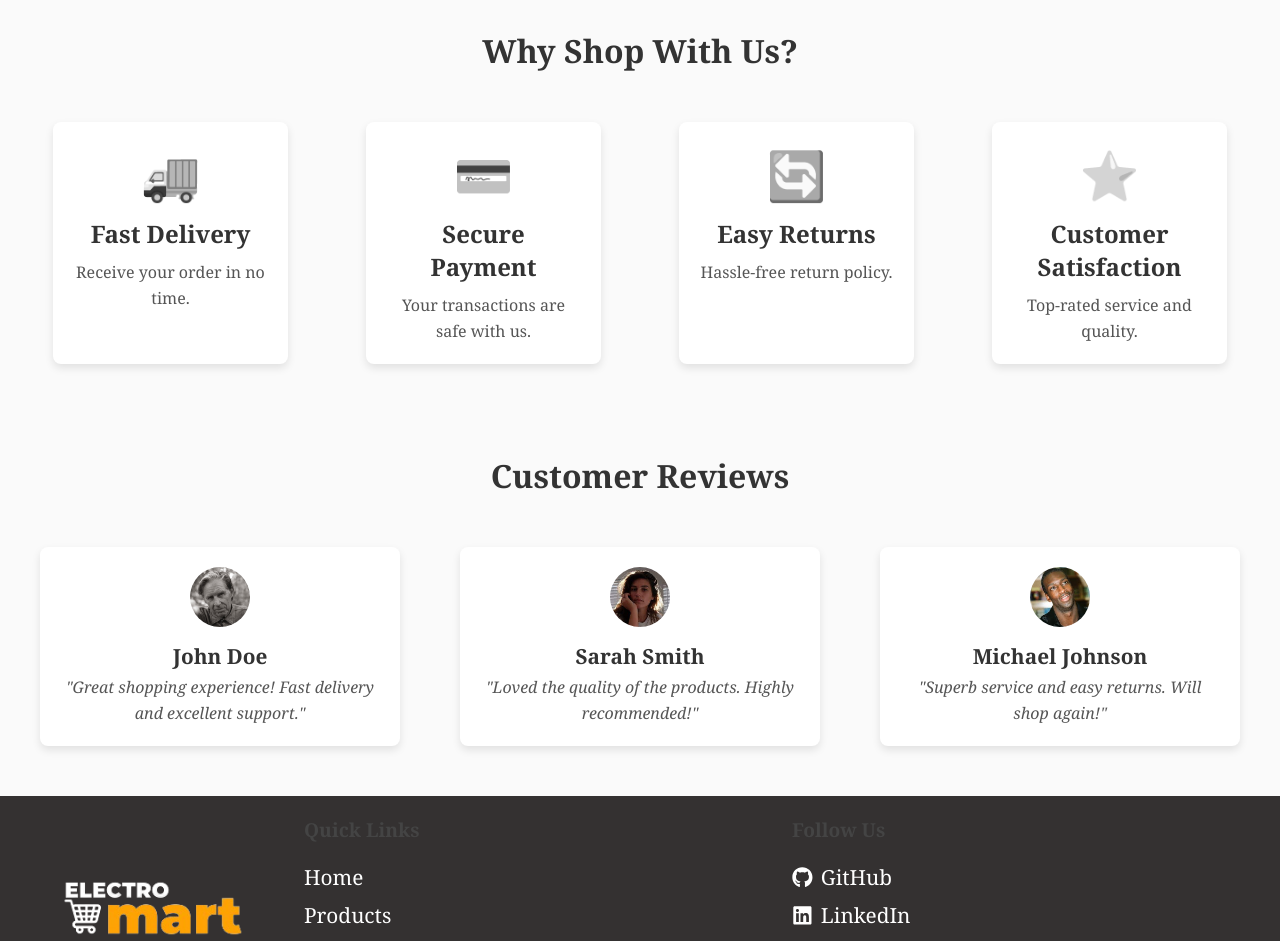
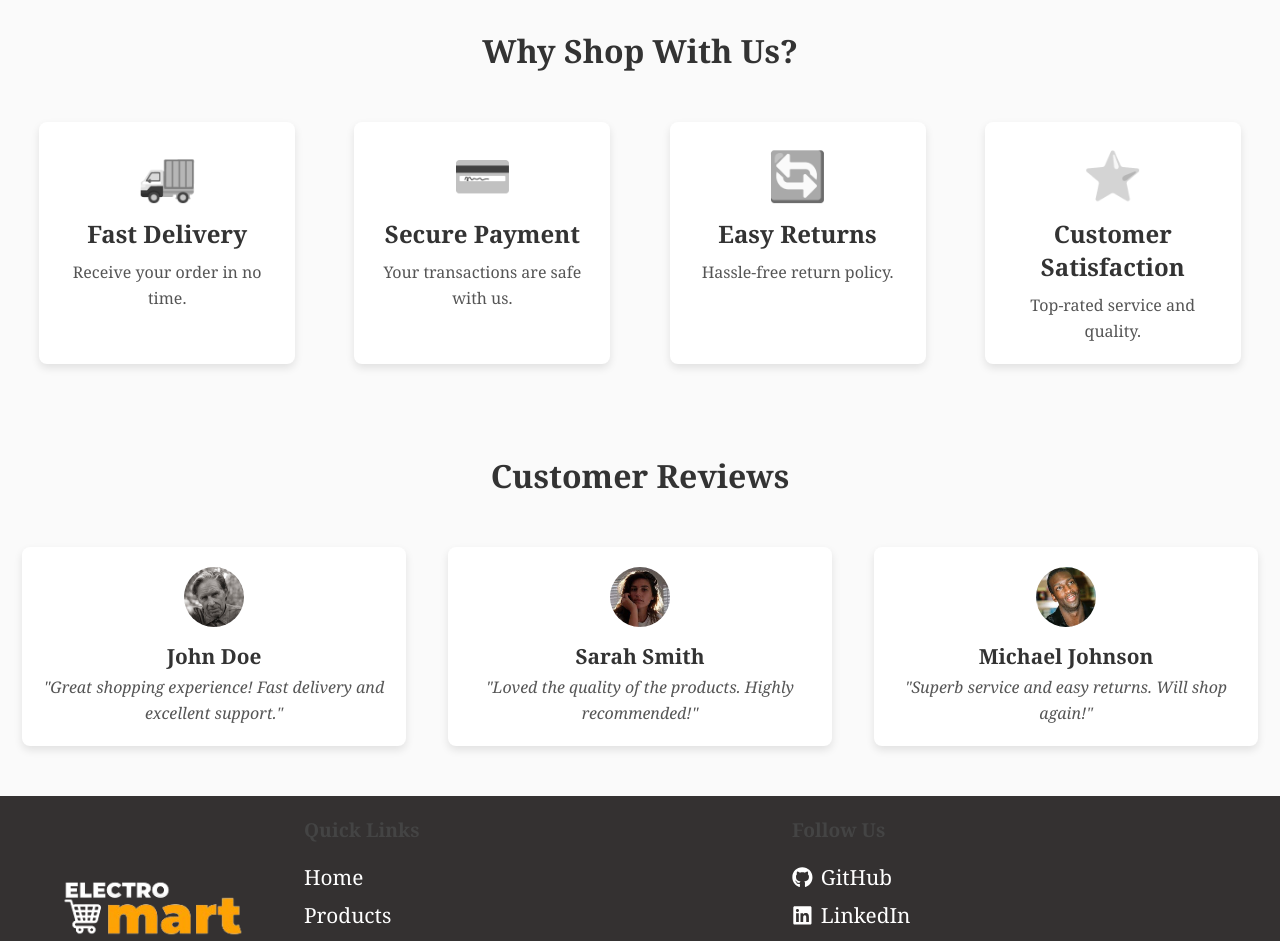
Before and after one commit to Kasra-Zafari/ElectroMart, a React (Vite) app: page / in a window 1280 px wide. Shown: the part 1100-2041 px from the top of the page. Built offline with nearby package versions, Linux system fonts and the light colour scheme.

Commit message:
home style

```diff
--- a/src/components/HomePage/index.module.css
+++ b/src/components/HomePage/index.module.css
@@ -79,11 +79,10 @@
 
   .benefits {
     display: flex;
-    justify-content: space-between;
     gap: 20px;
-    margin: 50px auto;
-    flex-wrap: wrap;
-    max-width: 1200px;
+    justify-content: space-evenly;
+    margin: 50px;
+    width: 100%;
   }
 
   .benefitCard {
@@ -119,11 +118,10 @@
 
   .reviews {
     display: flex;
-    justify-content: space-between;
     gap: 20px;
-    margin: 50px auto;
-    flex-wrap: wrap;
-    max-width: 1200px;
+    justify-content: space-evenly;
+    margin: 50px;
+    width: 100%;
   }
 
   .reviewCard {
```
